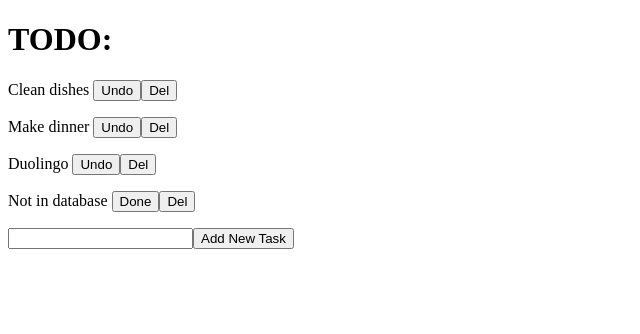
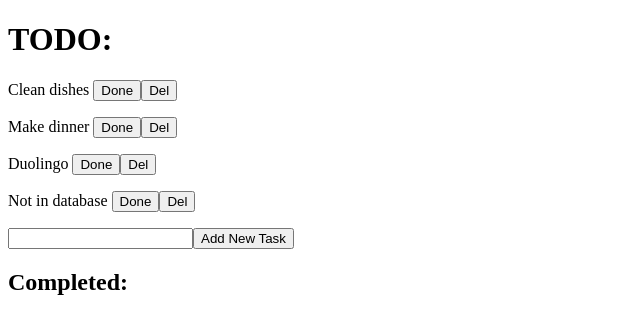
Before and after one commit to Lebussy/to-do-react, a React (Vite) app: page / in a window 1280 px wide. Shown: the top 334 px of the page, without its empty margins (0-640 px from the left). Built offline with nearby package versions, Linux system fonts and the light colour scheme; data requests are answered from the project's data file.

Commit message:
Tasks displayed with button to toggle 'done' attribute in database. Seperate displays for done and not-done filtered arrays

```diff
--- a/db.json
+++ b/db.json
@@ -3,17 +3,17 @@
     {
       "id": "1",
       "task": "Clean dishes",
-      "done": true
+      "done": false
     },
     {
       "id": "2",
       "task": "Make dinner",
-      "done": true
+      "done": false
     },
     {
       "id": "3",
       "task": "Duolingo",
-      "done": true
+      "done": false
     }
   ]
 }
--- a/src/App.jsx
+++ b/src/App.jsx
@@ -47,6 +47,7 @@ const App = () => {
     setTasksData(tasksData.filter(task => task.id !== taskId))
   }
 
+  // Method for toggling the done property of a task object in the database
   const toggleDone = (taskId) => {
     const taskToUpdate = tasksData.find(task => task.id === taskId)
     const updatedTaskObject = {...taskToUpdate, "done": !taskToUpdate.done}
@@ -58,10 +59,11 @@ const App = () => {
     })
   }
 
+
   return (
     <>
     <h1>TODO:</h1>
-      <TasksDisplay tasks={tasksData}
+      <TasksDisplay tasks={tasksData.filter(task => !task.done)}
         deleteTask={deleteTask}
         toggleDone={toggleDone}/>
       <TaskField
@@ -69,6 +71,10 @@ const App = () => {
         newTaskInput={newTaskInput}
         handleTaskInputChange={handleTaskInputChange}
       />
+    <h2>Completed:</h2>
+    <TasksDisplay tasks={tasksData.filter(task => task.done)}
+        deleteTask={deleteTask}
+        toggleDone={toggleDone}/>
     </>
 
   )
```
